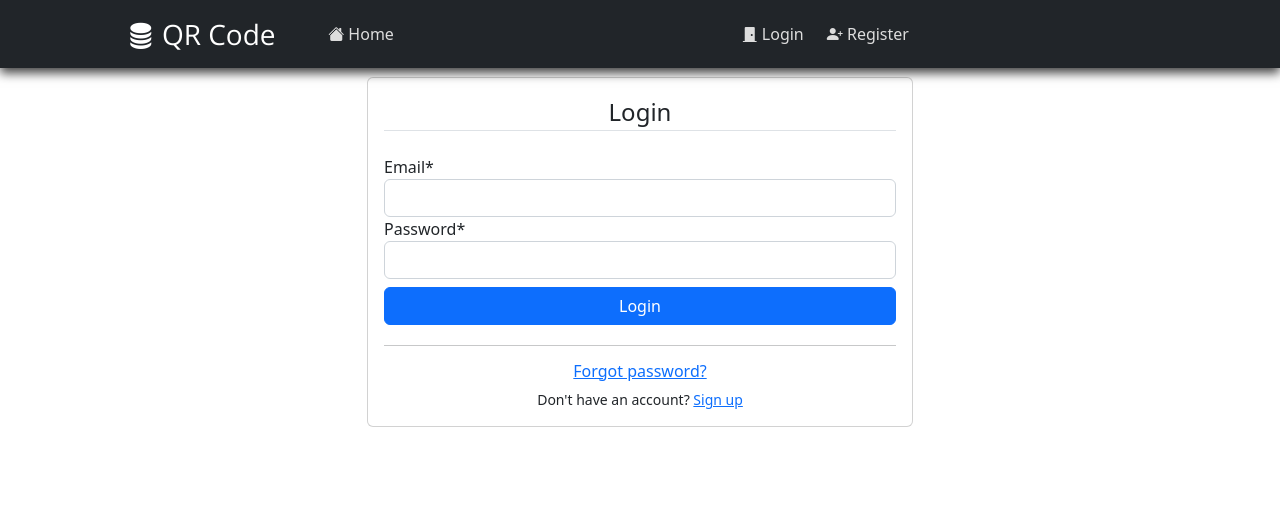
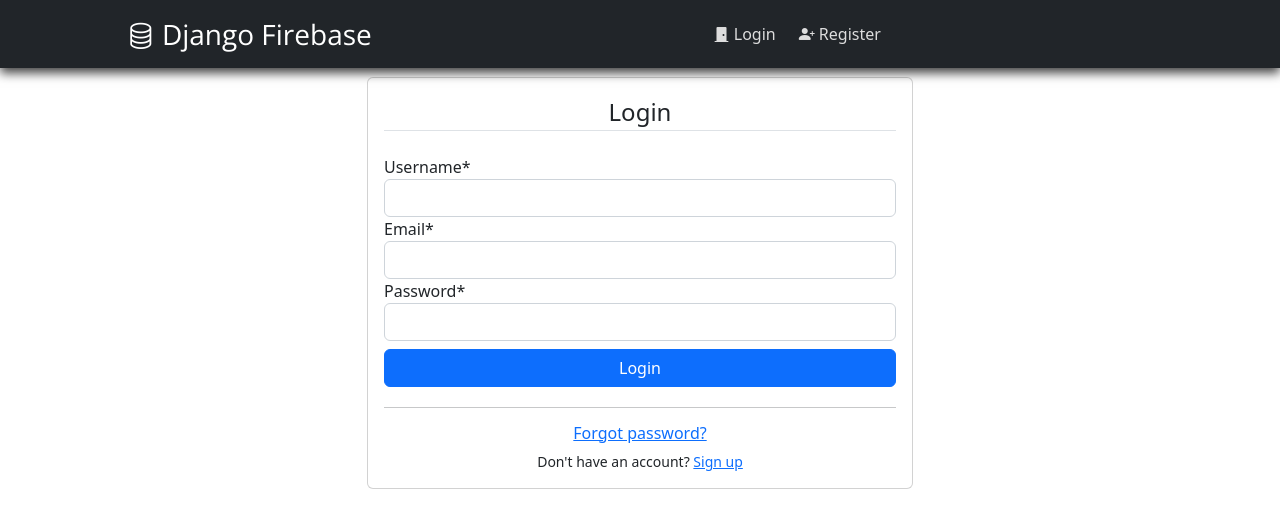
Before and after one commit to MoriKeli/django-firebase, a Django app: page /users/ in a window 1280 px wide. Shown: the top 528 px of the page. Run offline with Django 4.2, Linux system fonts and the light colour scheme; some libraries are stand-ins or nearby versions.

Commit message:
updated navbar

```diff
--- a/users/forms.py
+++ b/users/forms.py
@@ -30,7 +30,7 @@ class UserLoginForm(forms.ModelForm):
 
     class Meta:
         model  =  CustomUser
-        fields =  ('email', 'password')
+        fields =  ('username', 'email', 'password')
         widgets = {
                    'email':forms.TextInput(attrs={'class':'form-control'}),
                    'password':forms.TextInput(attrs={'class':'form-control'}),
--- a/users/templates/users/base.html
+++ b/users/templates/users/base.html
@@ -8,13 +8,15 @@
 
 <nav class="navbar navbar-expand-md navbar-dark bg-dark fixed-top">
     <div class="container">
-        <a href="{% url 'homepage' %}" class="navbar-brand"><i class="bi-database-fill"></i> QR Code</a>
+        <a href="{% url 'homepage' %}" class="navbar-brand"><i class="bi bi-database"></i> Django Firebase</a>
         <button class="navbar-toggler" data-bs-toggle="collapse" data-bs-target="#navbarToggle">
             <span class="navbar-toggler-icon"></span>
         </button>
         <div class="collapse navbar-collapse" id="navbarToggle">
             <div class="navbar-nav">
+                {% if user.is_authenticated %}
                 <a href="{% url 'homepage' %}" class="nav-link nav-item"><i class="bi-house-fill"></i> Home</a>
+                {% endif %}
             </div>
             <div class="navbar-nav account-links">
                 {% if request.user.is_authenticated %}
--- a/users/templates/users/homepage.html
+++ b/users/templates/users/homepage.html
@@ -1,4 +1,4 @@
-{% extends 'app/base.html' %}{% block title %}Homepage{% endblock %}
+{% extends 'users/base.html' %}{% block title %}Homepage{% endblock %}
 {% load crispy_forms_tags %}
 <!DOCTYPE html>
 <html lang="en">
--- a/users/views.py
+++ b/users/views.py
@@ -1,7 +1,7 @@
 from django.shortcuts import render, redirect
 from django.contrib import messages
 from django.contrib.auth.views import LoginView, LogoutView
-from .forms import UserLoginForm
+from .forms import UserLoginForm, RegistrationForm
 
 import pyrebase as firebase
 
@@ -13,11 +13,14 @@ firebaseConfig = {
     "messagingSenderId": "212972838840",
     "appId": "1:212972838840:web:ff68185a3545e5628e394d",
     "measurementId": "G-WGEYCC1HFJ",
-    "databaseURL": "",
+    "databaseURL": "https://django-3aca5-default-rtdb.firebaseio.com",
+
 }
 
 app = firebase.initialize_app(firebaseConfig)
 authenticate_user = app.auth()
+user_db = app.database()
+
 
 # class UserLogin(LoginView):
 #     authentication_form = UserLoginForm
@@ -30,11 +33,17 @@ def login_view(request):
 
     if request.method == 'POST':
         form = UserLoginForm(request.POST)
+        username = request.POST.get('username')
         email = request.POST.get('email')
         password = request.POST.get('password')
 
         try:
             user = authenticate_user.sign_in_with_email_and_password(email, password)
+
+            # data = {"name": "sarahj_KE"}
+            # verify_user = user_db.child("users").push(data, user["IdToken"])
+            # print(f'User: {user}')
+
             if user is not None:
                 return redirect('homepage')
 
@@ -49,8 +58,26 @@ def login_view(request):
 
 
 def signup_view(request):
+    form = RegistrationForm()
 
-    return render(request, 'users/signup.html')
+    if request.method == 'POST':
+        form = RegistrationForm(request.POST)
+
+        if form.is_valid():
+            form_info = form.save(commit=False)
+            new_user = authenticate_user.create_user_with_email_and_password(form_info.email, form_info.password)
+            print('New User: ', new_user)
+
+            uid = new_user["localId"]
+            data = {"name": form_info.username, "status": "1"}
+
+            user_db.child("users").child(uid).child("details").set(data)
+
+            messages.success(request, "You have successfully created an account!")
+            return redirect('login')
+
+    context = {'signup_form': form}
+    return render(request, 'users/signup.html', context)
 
 def homepage_view(request):
 
```
